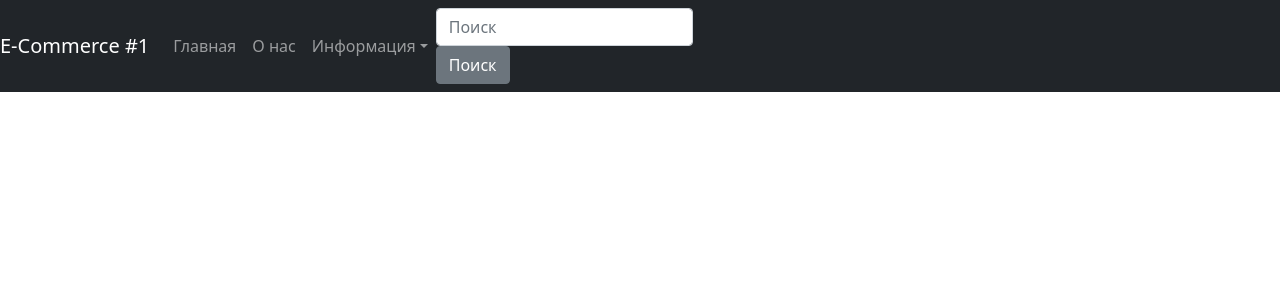
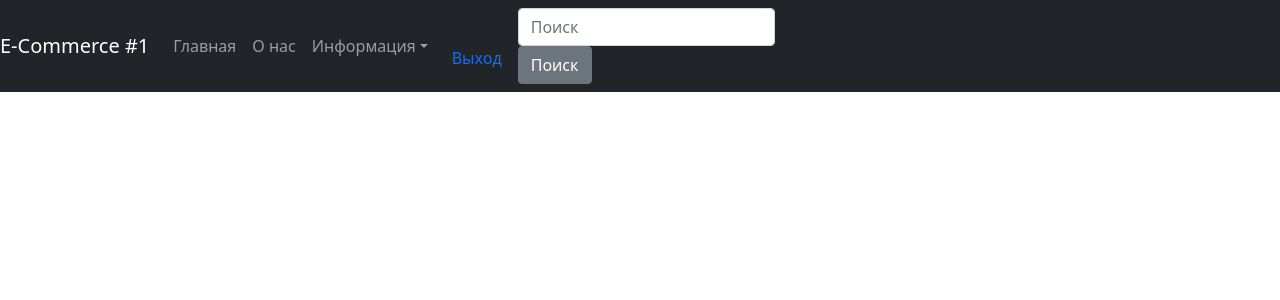
Before and after one commit to thinknetica-django-lab-02/Uzatte, a Django app: page / in a window 1280 px wide. Shown: the top 300 px of the page. Run offline with Django 3.2, Linux system fonts and the light colour scheme; some libraries are stand-ins or nearby versions.

Commit message:
Added username into base template, added a div block whose visibility depends on the variable

```diff
--- a/main/main/templates/main/base.html
+++ b/main/main/templates/main/base.html
@@ -30,6 +30,10 @@
                       </div>
                     </li>
               </ul>
+              <div class="user-login">
+                <span class="user-name"> {{ username }} </span>
+                <a class="nav-link user-exit" href="#">Выход</a>
+              </div>
               <form class="form-inline my-2 my-lg-0">
                 <input class="form-control mr-sm-2" type="text" placeholder="Поиск" aria-label="Search">
                 <button class="btn btn-secondary my-2 my-sm-0" type="submit">Поиск</button>
--- a/main/main/templates/main/index.html
+++ b/main/main/templates/main/index.html
@@ -7,4 +7,9 @@
 {% endblock %}
 {% block page_content%}
 {{ flatpage.content }}
+{% if turn_on_block %}
+<div>
+    <p> Сайт находится в разработке</p>
+</div>
+{% endif %}
 {% endblock %}
--- a/main/main/views.py
+++ b/main/main/views.py
@@ -7,4 +7,9 @@ def index(request):
     :param request:
     :return: request, path to template
     """
-    return render(request, 'main/index.html')
+    turn_on_block = False
+    context = {
+        "turn_on_block": turn_on_block,
+        "username": "Admin",
+    }
+    return render(request, 'main/index.html', context)
```
